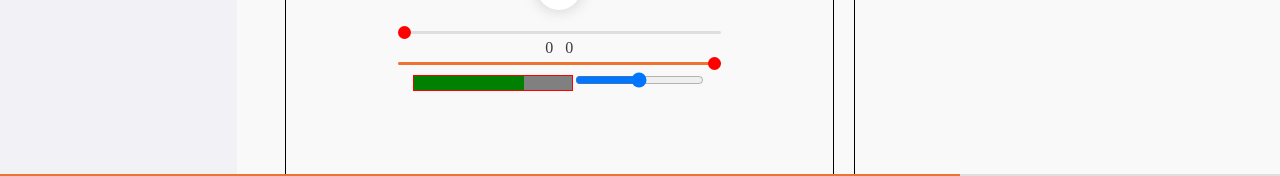
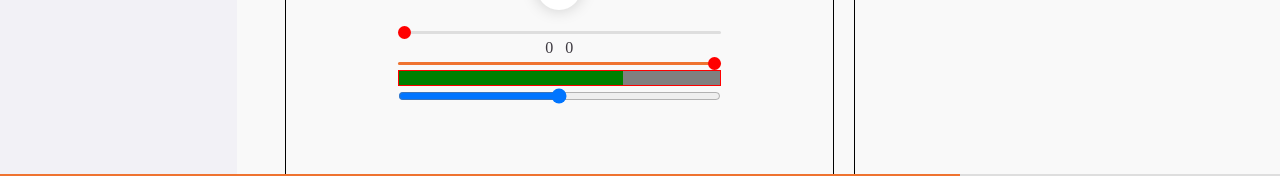
Before and after one commit to jsb8740/FarvoriteMusicList, a Vue app: page / in a window 1280 px wide. Shown: the part 526-702 px from the top of the page. Built offline with nearby package versions, Linux system fonts and the light colour scheme; a web font is replaced by a local one.

Commit message:
input range test

```diff
--- a/src/components/common/test.vue
+++ b/src/components/common/test.vue
@@ -1,8 +1,6 @@
 <template>
-  <div>
-    <progress id="file" max="100" value="70" @click="test"></progress>
-    <input type="range" name="" id="" />
-  </div>
+  <progress id="file" max="100" value="70" @click="test"></progress>
+  <input type="range" name="" id="" />
 </template>
 
 <script setup lang="ts">
@@ -14,5 +12,19 @@ const test = (e: any) => {
 <style scoped>
 progress {
   border: 1px solid red;
+  width: 100%;
+}
+input[type="range"] {
+  /* appearance: none;
+  -webkit-appearance: none; */
+  background: transparent;
+
+  cursor: pointer;
+  background: transparent;
+  border-color: transparent;
+  color: transparent;
+
+  /* outline: none; */
+  width: 100%;
 }
 </style>
```
